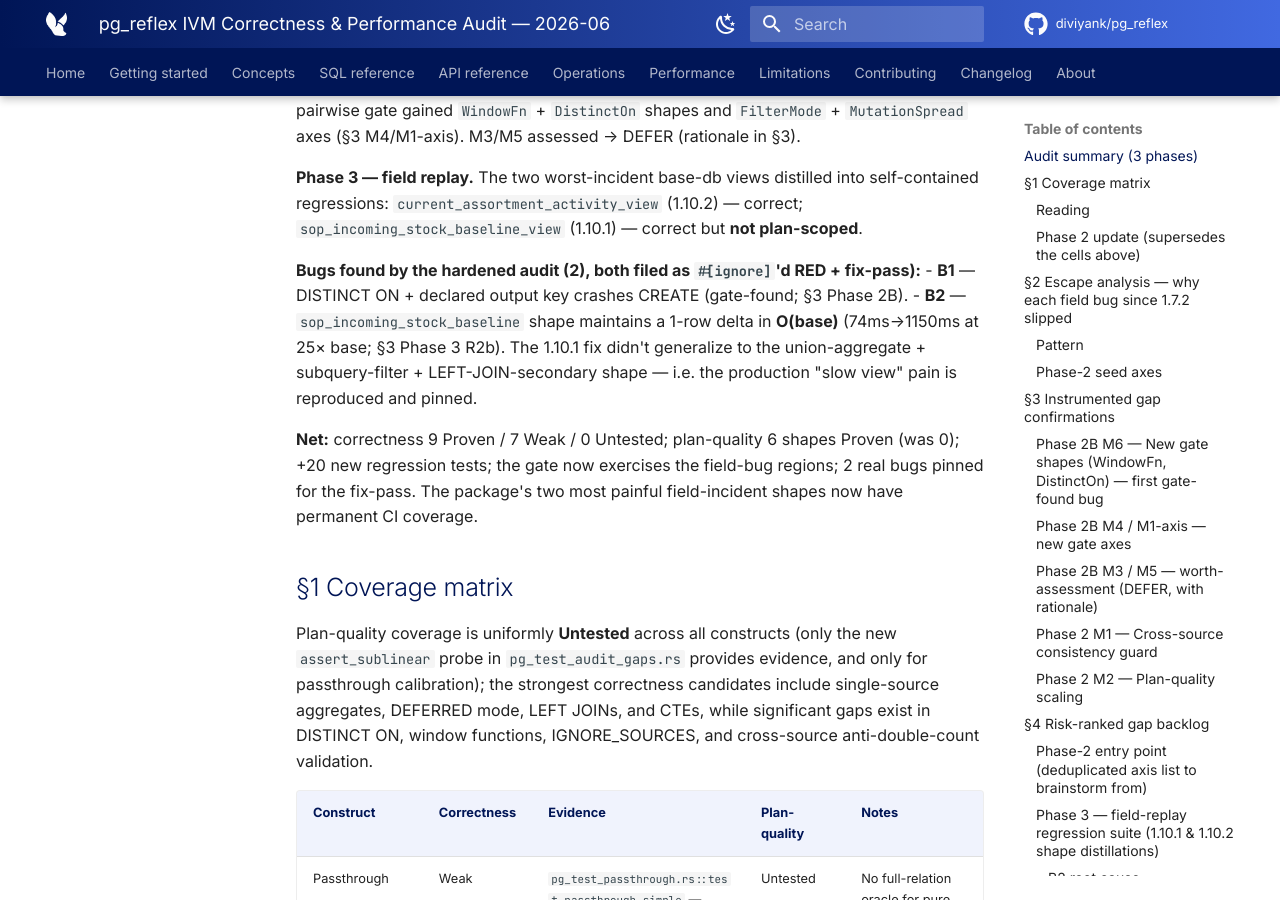
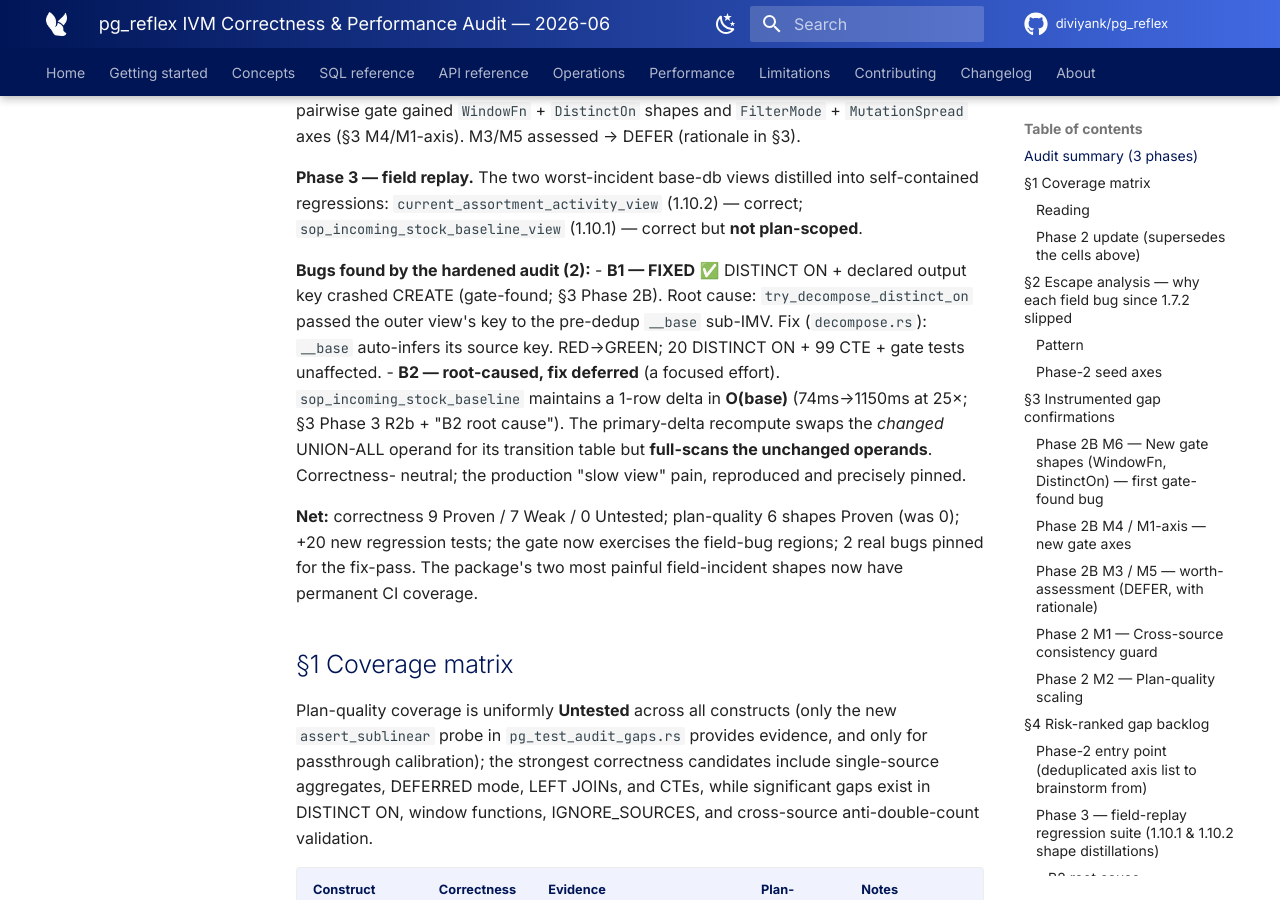
Before and after one commit to diviyank/pg_reflex, an MkDocs documentation site: the page built from docs/audit/2026-06-ivm-audit.md, in a window 1280 px wide and 900 px high, scrolled down 597 px. Built offline with MkDocs 1.6.1 and Material for MkDocs 9.7.7, drawn with Linux system fonts in a browser that asks for light colours; comment, search, counter and statistics services are not loaded; some of the changed text lies outside the part shown.

Commit message:
docs(audit): mark B1 FIXED; B2 root-caused + deferred
Co-Authored-By: Claude Opus 4.8 (1M context) <noreply@anthropic.com>

```diff
--- a/docs/audit/2026-06-ivm-audit.md
+++ b/docs/audit/2026-06-ivm-audit.md
@@ -23,12 +23,16 @@ PASS. The pairwise gate gained `WindowFn` + `DistinctOn` shapes and `FilterMode`
 self-contained regressions: `current_assortment_activity_view` (1.10.2) — correct;
 `sop_incoming_stock_baseline_view` (1.10.1) — correct but **not plan-scoped**.
 
-**Bugs found by the hardened audit (2), both filed as `#[ignore]`'d RED + fix-pass):**
-- **B1** — DISTINCT ON + declared output key crashes CREATE (gate-found; §3 Phase 2B).
-- **B2** — `sop_incoming_stock_baseline` shape maintains a 1-row delta in **O(base)**
-  (74ms→1150ms at 25× base; §3 Phase 3 R2b). The 1.10.1 fix didn't generalize to
-  the union-aggregate + subquery-filter + LEFT-JOIN-secondary shape — i.e. the
-  production "slow view" pain is reproduced and pinned.
+**Bugs found by the hardened audit (2):**
+- **B1 — FIXED** ✅ DISTINCT ON + declared output key crashed CREATE (gate-found;
+  §3 Phase 2B). Root cause: `try_decompose_distinct_on` passed the outer view's key
+  to the pre-dedup `__base` sub-IMV. Fix (`decompose.rs`): `__base` auto-infers its
+  source key. RED→GREEN; 20 DISTINCT ON + 99 CTE + gate tests unaffected.
+- **B2 — root-caused, fix deferred** (a focused effort). `sop_incoming_stock_baseline`
+  maintains a 1-row delta in **O(base)** (74ms→1150ms at 25×; §3 Phase 3 R2b +
+  "B2 root cause"). The primary-delta recompute swaps the *changed* UNION-ALL operand
+  for its transition table but **full-scans the unchanged operands**. Correctness-
+  neutral; the production "slow view" pain, reproduced and precisely pinned.
 
 **Net:** correctness 9 Proven / 7 Weak / 0 Untested; plan-quality 6 shapes Proven
 (was 0); +20 new regression tests; the gate now exercises the field-bug regions;
@@ -269,7 +273,7 @@ names its target phase. P2 = harden the combinatorial harness; P3 = field-replay
 | 4 | **Weak correctness coverage on window, DISTINCT ON, inner join, multi-source aggregate, ignore_sources** — point-value checks, no full-relation oracle except the single mutation each this audit just added (§3 Tasks 5–7 PASS, now active regressions). | correctness | §1 rows rated Weak; §3 Tasks 5–7 | **P2** — fuzz these shapes adversarially: multi-mutation, key-colliding, winner-change, mid-frame |
 | 5 | **Plan-quality probe is a wall-clock heuristic** — trustworthy enough for Phase 1 confirm/refute, but not a structural guarantee. | plan (tooling) | §3 "Known limitation" | **P2** — white-box assertion on the generated maintenance plan (`EXPLAIN` actual-rows at the base relation) |
 | 6 | **No regression derived from real production queries** — every field bug came from base-db views the suite never replayed. | both | §2 "found in field, not gate" meta-pattern | **P3** — distil base-db views (`current_assortment_activity_view`, `sop_incoming_stock_baseline_view`, …) into minimal oracle-checked regressions |
-| **B1** | **🐛 GATE-FOUND BUG: DISTINCT ON + declared output key crashes CREATE** — pg_reflex applies the declared passthrough key to the pre-dedup `__base`, failing its unique index. Declaring the correct output key for a DISTINCT ON IMV is a hard create error. | correctness (create-time) | §3 Phase 2B M6; RED `audit_distinct_on_declared_output_key_should_not_crash_create` | **fix** — `resolve_unique_columns` / DISTINCT ON decomposition must not key `__base` by the output key. Medium severity (hard error, not silent; workaround = auto-infer). |
+| **B1** ✅FIXED | **GATE-FOUND BUG (fixed): DISTINCT ON + declared output key crashed CREATE** — pg_reflex applies the declared passthrough key to the pre-dedup `__base`, failing its unique index. Declaring the correct output key for a DISTINCT ON IMV is a hard create error. | correctness (create-time) | §3 Phase 2B M6; RED `audit_distinct_on_declared_output_key_should_not_crash_create` | **fix** — `resolve_unique_columns` / DISTINCT ON decomposition must not key `__base` by the output key. Medium severity (hard error, not silent; workaround = auto-infer). |
 
 ### Phase-2 entry point (deduplicated axis list to brainstorm from)
 
```
